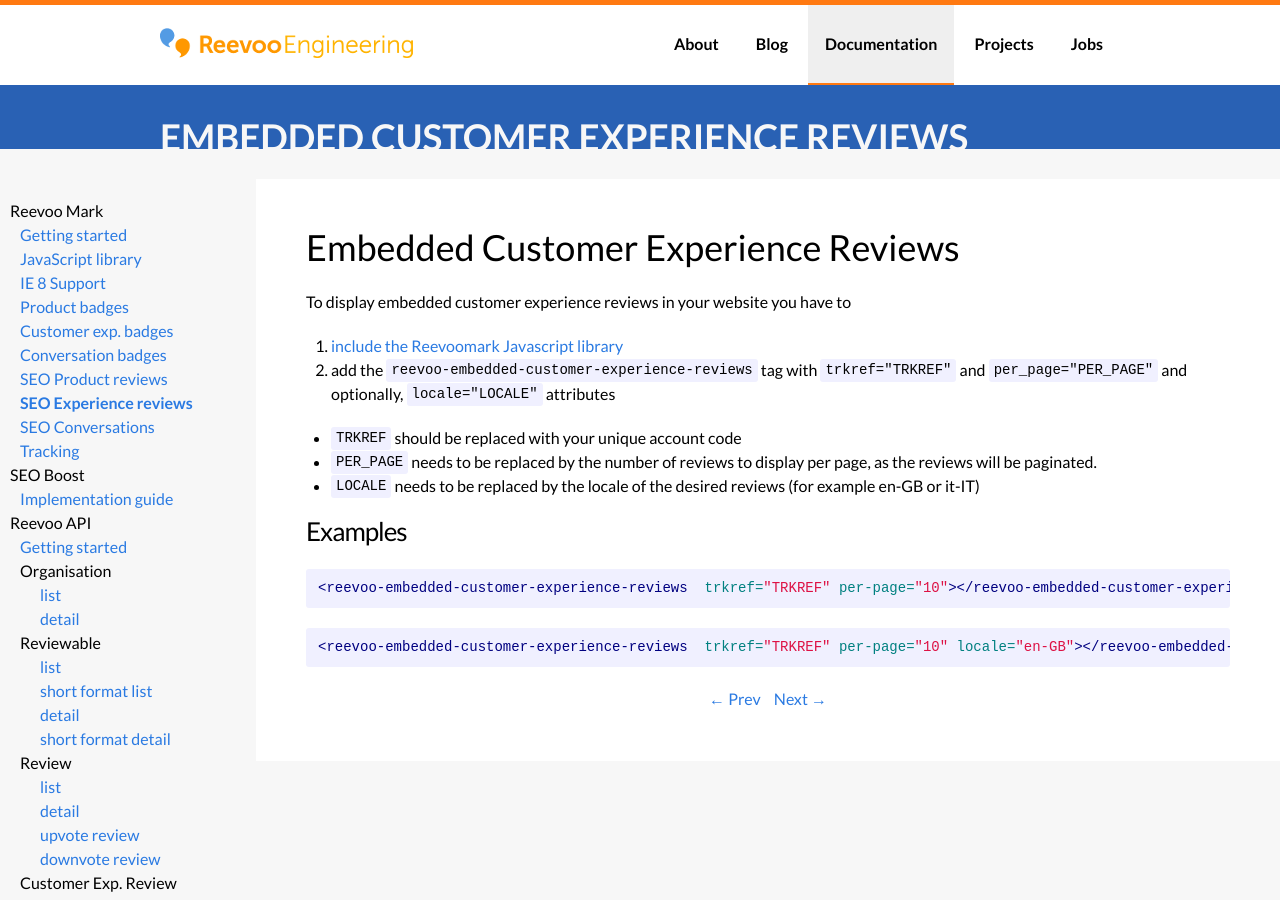
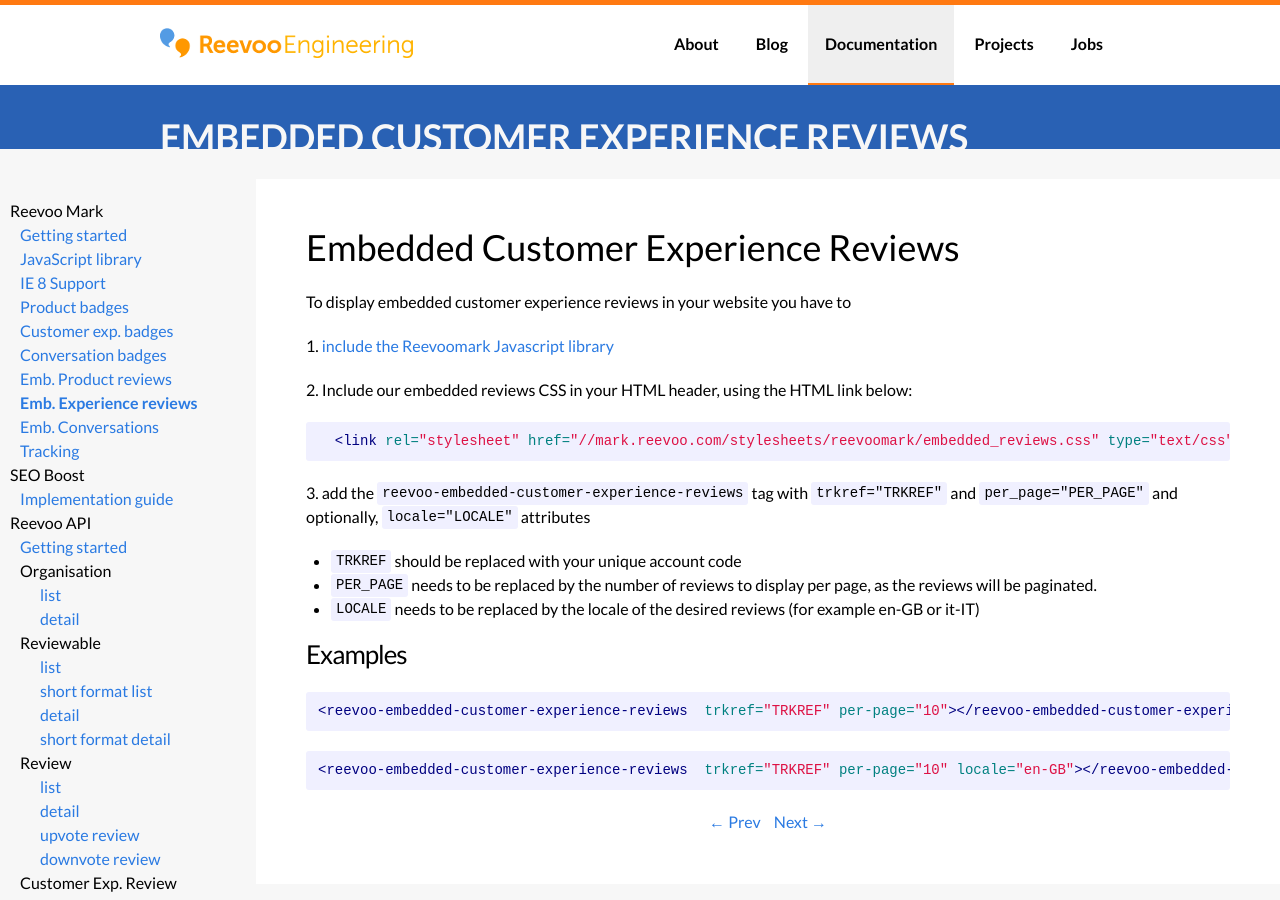
Before and after one commit to reevoo/reevoo.github.io, a Jekyll site: the page built from docs/reevoomark/embedded-customer-experience-reviews.markdown, in a window 1280 px wide and 900 px high. Built offline with Jekyll 4.4.1, drawn with Linux system fonts in a browser that asks for light colours.

Commit message:
Rename SEO to embedded and include embedded css instructions

```diff
--- a/_data/docs.yml
+++ b/_data/docs.yml
@@ -15,11 +15,11 @@
   - id: conversation-badges
     title: Conversation badges
   - id: embedded-product-reviews
-    title: SEO Product reviews
+    title: Emb. Product reviews
   - id: embedded-customer-experience-reviews
-    title: SEO Experience reviews
+    title: Emb. Experience reviews
   - id: embedded-conversations
-    title: SEO Conversations
+    title: Emb. Conversations
   - id: tracking
     title: Tracking
 - id: seoboost
--- a/docs/reevoomark/embedded-customer-experience-reviews.markdown
+++ b/docs/reevoomark/embedded-customer-experience-reviews.markdown
@@ -12,8 +12,16 @@
 
 To display embedded customer experience reviews in your website you have to
 
-1. [include the Reevoomark Javascript library](../javascript-library)
-2. add the `reevoo-embedded-customer-experience-reviews` tag with `trkref="TRKREF"` and `per_page="PER_PAGE"` and optionally, `locale="LOCALE"` attributes
+1\. [include the Reevoomark Javascript library](../javascript-library)
+
+
+2\. Include our embedded reviews CSS in your HTML header, using the HTML link below:
+{% highlight html %}
+  <link rel="stylesheet" href="//mark.reevoo.com/stylesheets/reevoomark/embedded_reviews.css" type="text/css" />
+{% endhighlight %}
+
+
+3\. add the `reevoo-embedded-customer-experience-reviews` tag with `trkref="TRKREF"` and `per_page="PER_PAGE"` and optionally, `locale="LOCALE"` attributes
 
 * `TRKREF` should be replaced with your unique account code
 * `PER_PAGE` needs to be replaced by the number of reviews to display per page, as the reviews will be paginated.
```
Also changed, not shown: docs/reevoomark/embedded-conversations.markdown (+10 -2 lines), docs/reevoomark/embedded-product-reviews.markdown (+9 -2 lines).
